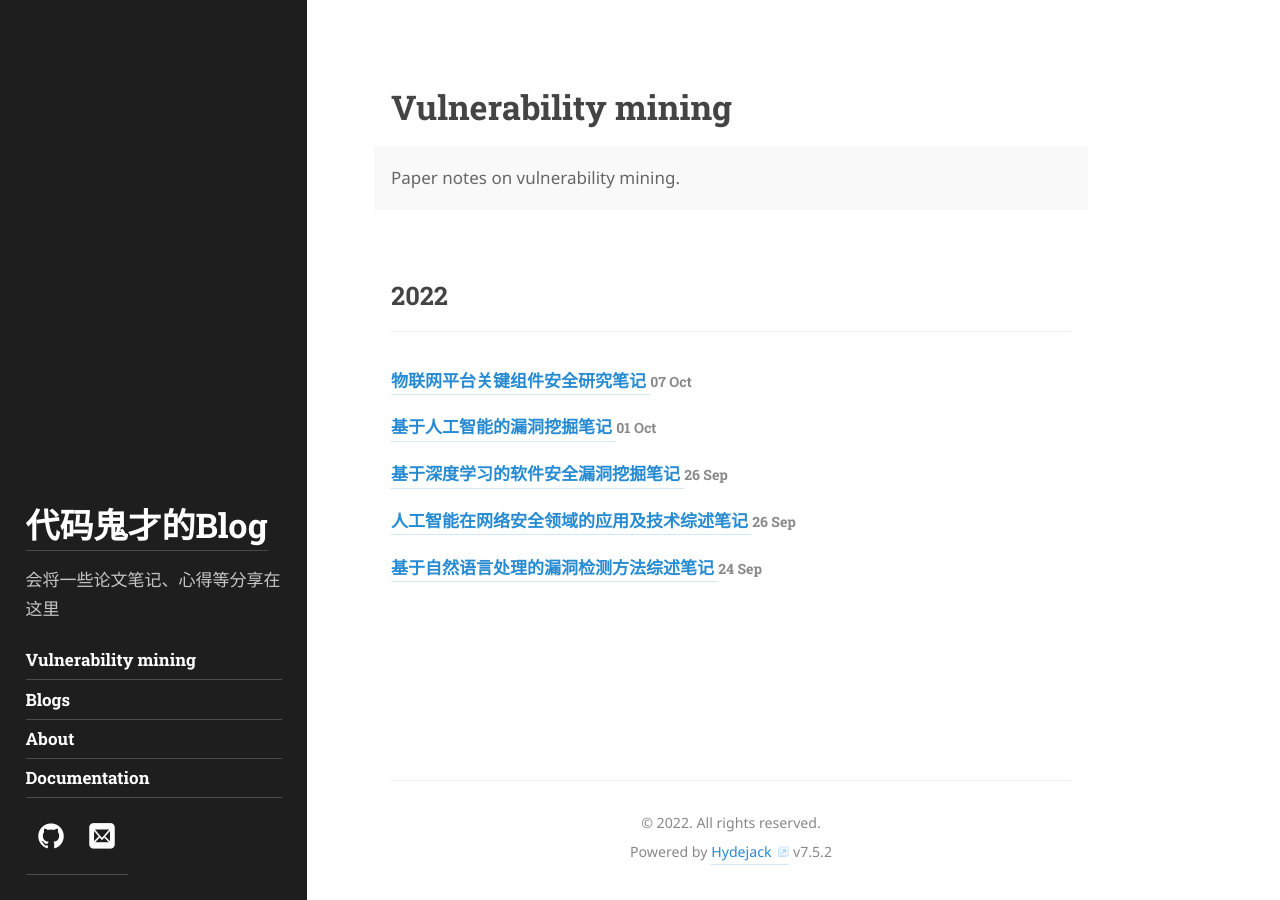
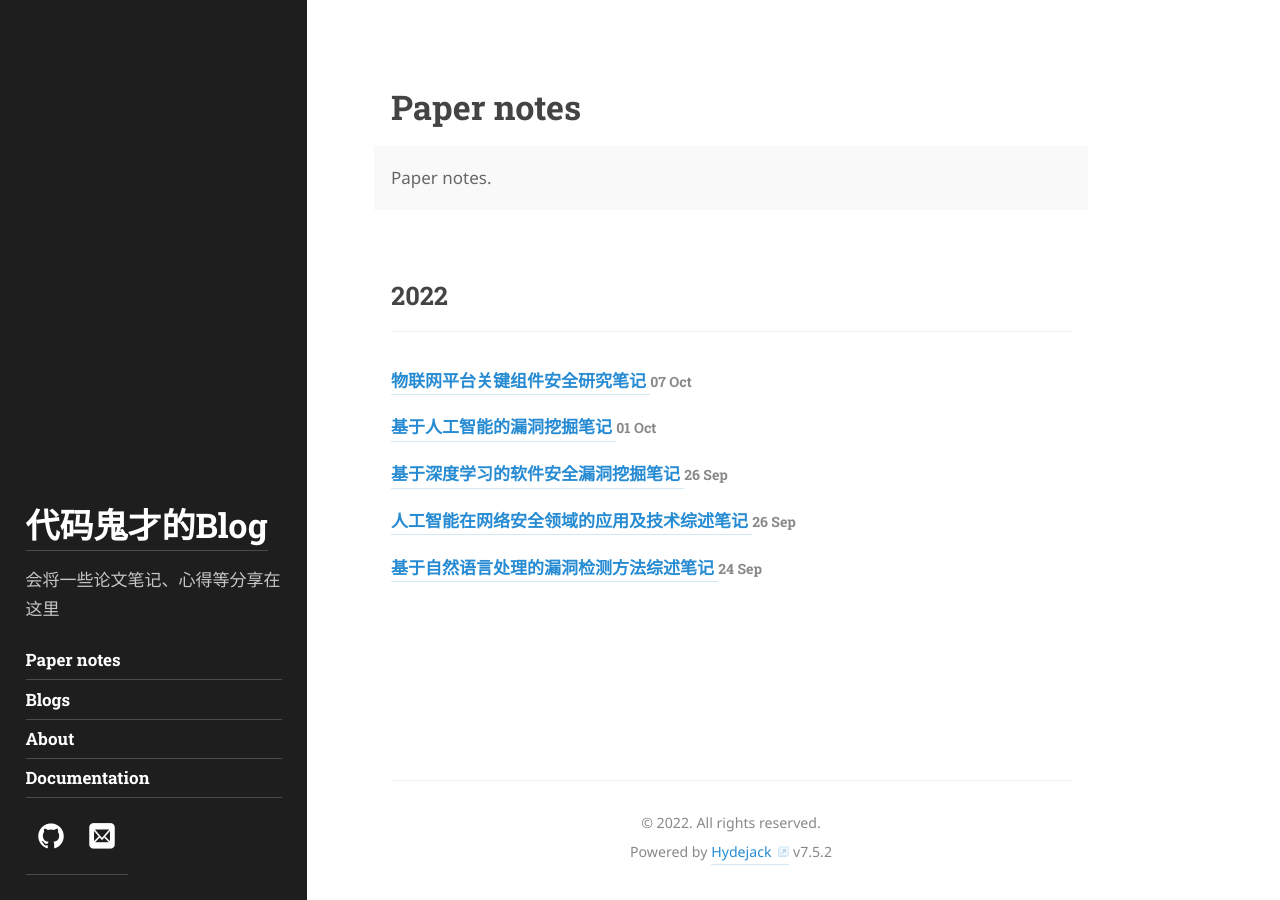
Before and after one commit to fwx2233/fwx2233.github.io, a Jekyll site: the page built from _featured_tags/hyde.md, in a window 1280 px wide. Built offline with Jekyll 4.4.1, drawn with Linux system fonts in a browser that asks for light colours; some web fonts are replaced.

Commit message:
修改目录

```diff
--- a/_featured_tags/hyde.md
+++ b/_featured_tags/hyde.md
@@ -1,11 +1,11 @@
 ---
 layout: list
-title: Vulnerability mining
-slug: vm
+title: Paper notes
+slug: p
 menu: true
 order: 1
 description: >
-  Paper notes on vulnerability mining.
+  Paper notes.
 accent_color: '#268bd2'
 accent_image:
   background: '#202020'
```
Also changed, not shown: _posts/2022-09-24-基于自然语言处理的漏洞检测方法综述.md (+1 -1 lines), _posts/2022-09-26-人工智能在网络安全领域的应用及技术综述笔记.md (+1 -1 lines), _posts/2022-09-26-基于深度学习的软件安全漏洞挖掘笔记.md (+1 -1 lines), _posts/2022-10-01-基于人工智能的漏洞挖掘笔记.md (+1 -1 lines), _posts/2022-10-07-物联网平台关键组件安全研究笔记.md (+1 -1 lines).
